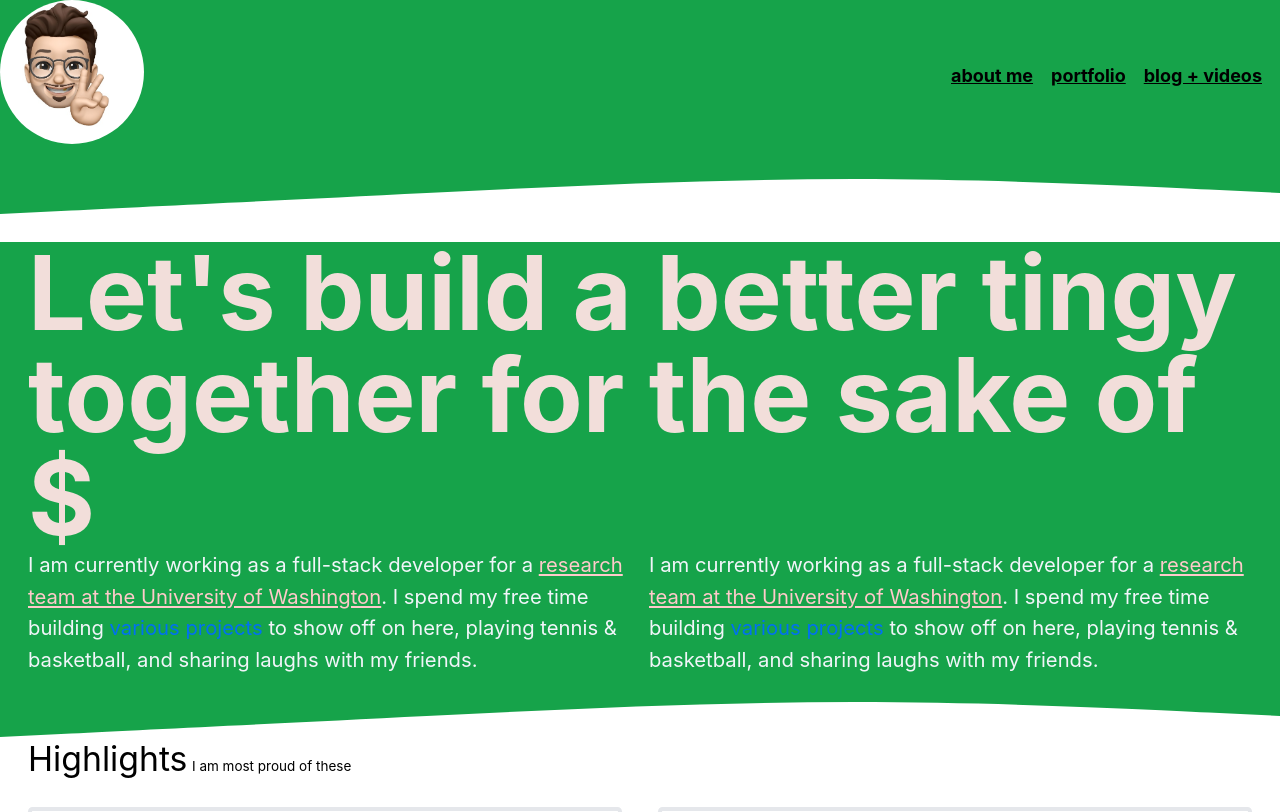
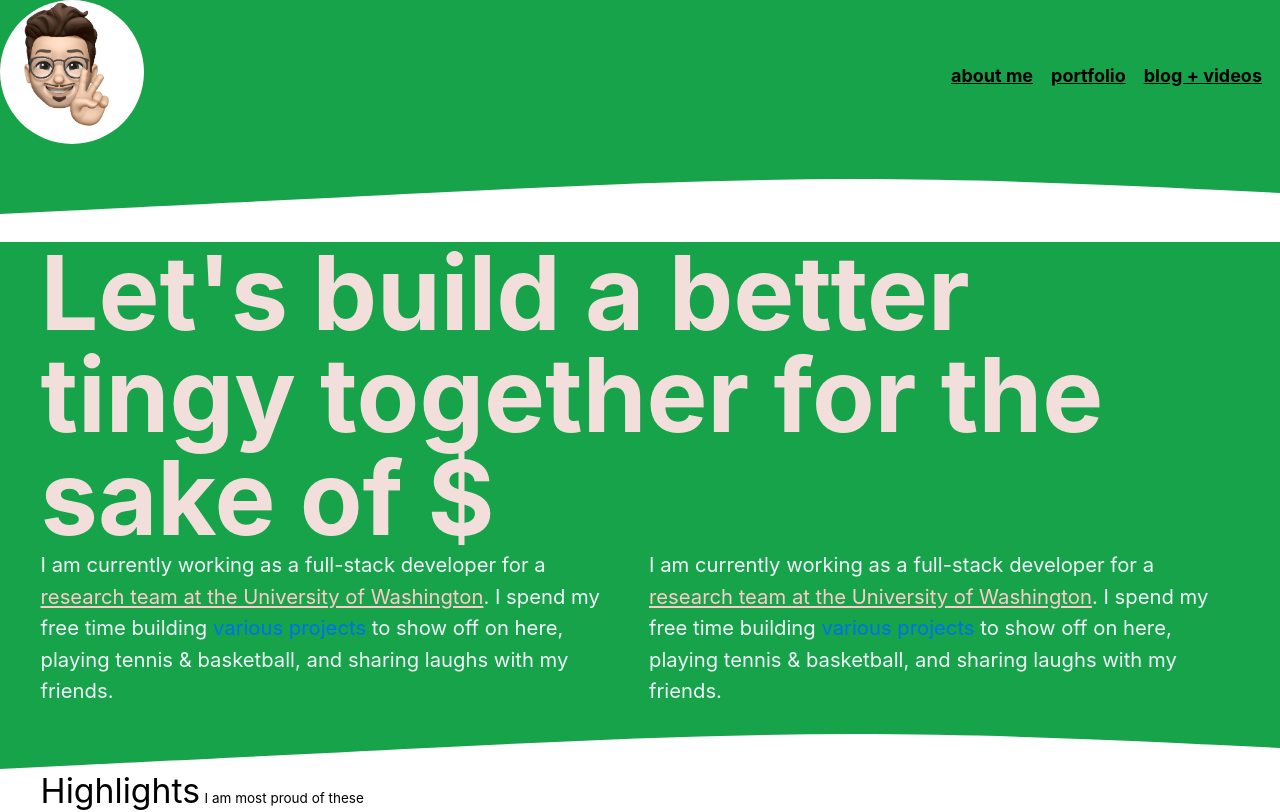
Before and after one commit to johnny2smooth/next-blog, a Next.js app: page / in a window 1280 px wide. Shown: the top 812 px of the page. Built offline with nearby package versions, Linux system fonts and the light colour scheme.

Commit message:
variables added to layouts.css. have yet to be tested for functionality

```diff
--- a/styles/layouts.module.css
+++ b/styles/layouts.module.css
@@ -1,4 +1,44 @@
 /* declare variables up here */
+:root {
+  --color-dark: #404040;
+  --color-light: #f3f3f3;
+  --color-light-glare: #fff;
+  --color-primary: #0042bf;
+  --color-primary-glare: #d8e2f4;
+  --color-secondary: #ee5141;
+  --color-secondary-glare: #ffe3e5;
+  --space-xs: clamp(0.75rem, 0.69rem + 0.29vw, 0.9375rem);
+  --space-s: clamp(1rem, 0.92rem + 0.39vw, 1.25rem);
+  --space-m: clamp(1.5rem, 1.38rem + 0.58vw, 1.875rem);
+  --space-l: clamp(2rem, 1.84rem + 0.78vw, 2.5rem);
+  --space-xl: clamp(3rem, 2.77rem + 1.17vw, 3.75rem);
+  --space-2xl: clamp(4rem, 3.69rem + 1.55vw, 5rem);
+  --space-3xl: clamp(6rem, 5.53rem + 2.33vw, 7.5rem);
+  --space-xs-s: clamp(0.75rem, 0.59rem + 0.78vw, 1.25rem);
+  --space-s-m: clamp(1rem, 0.73rem + 1.36vw, 1.875rem);
+  --space-m-l: clamp(1.5rem, 1.19rem + 1.55vw, 2.5rem);
+  --space-l-xl: clamp(2rem, 1.46rem + 2.72vw, 3.75rem);
+  --space-l-2xl: clamp(2rem, 1.07rem + 4.66vw, 5rem);
+  --space-xl-2xl: clamp(3rem, 2.38rem + 3.11vw, 5rem);
+  --space-2xl-3xl: clamp(4rem, 2.91rem + 5.44vw, 7.5rem);
+  --size-step-0: clamp(1rem, 0.92rem + 0.39vw, 1.25rem);
+  --size-step-1: clamp(1.1875rem, 1.01rem + 0.87vw, 1.75rem);
+  --size-step-2: clamp(1.4375rem, 1.11rem + 1.65vw, 2.5rem);
+  --size-step-3: clamp(1.75rem, 1.19rem + 2.82vw, 3.5625rem);
+  --size-step-4: clamp(2.0625rem, 1.15rem + 4.56vw, 5rem);
+  --size-step-5: clamp(2.5rem, 1.08rem + 7.09vw, 7.0625rem);
+  --size-step-6: clamp(3rem, 0.84rem + 10.78vw, 9.9375rem);
+  --font-base: Inter, Segoe UI, Roboto, Helvetica Neue, Arial, sans-serif;
+  --font-serif: Georgia, sans-serif;
+  --gutter: var(--space-s-m);
+  --border-radius: var(--size-step-1);
+  --transition-base: 250ms ease;
+  --transition-movement: 200ms linear;
+  --transition-fade: 200ms ease;
+  --transition-bounce: 500ms cubic-bezier(0.5, 0.05, 0.2, 1.5);
+  --tracking: -0.05ch;
+  --tracking-s: -0.075ch;
+}
 
 .stack {
   display: flex;
```
